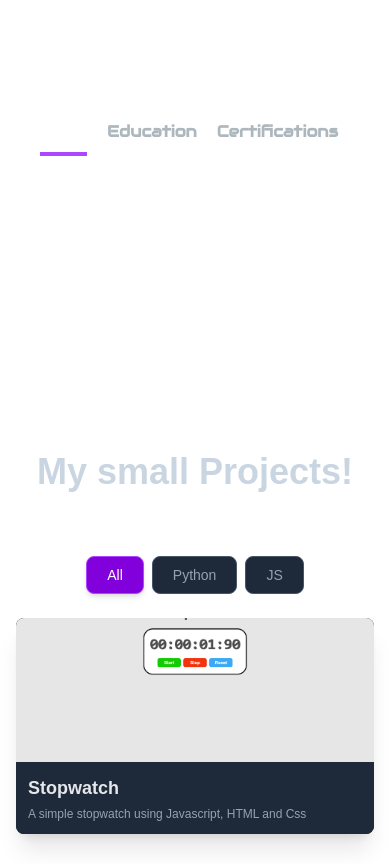
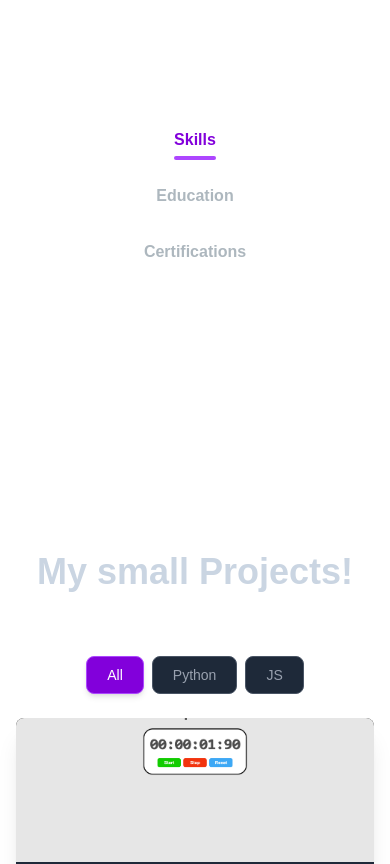
Before and after one commit to gkontevas/Portfolio, a Next.js app: page / in a window 390 px wide. Shown: the part 1760-2624 px from the top of the page. Built offline with nearby package versions, Linux system fonts and the light colour scheme.

Commit message:
updated styling and responsiveness

```diff
--- a/app/components/AboutSection.jsx
+++ b/app/components/AboutSection.jsx
@@ -12,7 +12,6 @@ const TAB_DATA = [
       <ul className="pl-2 font-audiowide">
         <li>React</li>
         <li>Next.js</li>
-        <li>Python</li>
         <li>MongoDB</li>
         <li>Javascript</li>
       </ul>
@@ -78,8 +77,8 @@ const AboutSection = () => {
 
   if (!isClient || !randomValues) {
     return (
-      <div className="relative w-fit mx-auto">
-        <div className="relative rounded-lg overflow-hidden">
+      <div className="relative mx-auto w-fit">
+        <div className="relative overflow-hidden rounded-lg">
           <Image src="/images/about-image.png" alt="about-image" width={500} height={500} />
         </div>
       </div>
@@ -88,10 +87,10 @@ const AboutSection = () => {
 
   return (
     <section className="text-white" id="about" style={{ fontFamily: "'Audiowide', cursive" }}>
-      <div className="flex flex-col md:flex-row items-center gap-8 py-8 sm:py-16 xl:gap-12 max-w-6xl mx-auto px-4">
+      <div className="flex flex-col items-center max-w-6xl gap-8 px-4 py-8 mx-auto md:flex-row sm:py-16 xl:gap-12">
         {/* Image Column - takes 50% width on medium screens and up */}
         <motion.div
-          className="w-full md:w-1/2 flex justify-center"
+          className="flex justify-center w-full md:w-1/2"
           initial={{ opacity: 0, y: 20 }}
           animate={{ opacity: 1, y: 0 }}
           transition={{ duration: 0.7, ease: "easeOut" }}
@@ -102,7 +101,7 @@ const AboutSection = () => {
             onHoverEnd={() => setIsHovered(false)}
           >
             <motion.div
-              className="absolute -inset-4 rounded-lg z-0"
+              className="absolute z-0 rounded-lg -inset-4"
               style={{ background: "transparent" }}
             >
               <svg className="absolute inset-0 w-full h-full" viewBox="0 0 100 100" preserveAspectRatio="none">
@@ -156,29 +155,32 @@ const AboutSection = () => {
         </motion.div>
 
         {/* Text Content Column - takes 50% width on medium screens and up */}
-        <div className="w-full md:w-1/2 text-center md:text-center">
-          <h2 className="text-4xl sm:text-5xl md:text-6xl font-bold text-purple-700 mb-4">
+       <div className="w-full text-center md:w-1/2">
+          <h2 className="mb-4 text-4xl font-bold text-purple-700 sm:text-5xl md:text-6xl">
             About Me
           </h2>
           <p className="text-base lg:text-lg mb-6 mx-auto md:mx-0 max-w-[500px] md:max-w-none">
             I'm a 20-year-old aspiring developer with a big passion for coding and the world of technology. Trying to improve every day and get the best out of myself! Below you can check my education and skills. My main focus is JavaScript, mainly on libraries like React, NextJs etc. Eager to learn more and more!
           </p>
-          <div className="flex flex-row justify-center md:justify-center gap-2 mb-8 flex-wrap">
+          <div className="flex flex-col flex-wrap justify-center w-full max-w-xs gap-2 mx-auto mb-8 md:flex-row md:gap-4 md:max-w-none md:w-auto">
   <TabButton
     selectTab={() => handleTabChange("skills")}
     active={tab === "skills"}
+    className="w-full px-4 py-2 text-base md:w-auto md:text-lg"
   >
     Skills
   </TabButton>
   <TabButton
     selectTab={() => handleTabChange("education")}
     active={tab === "education"}
+    className="w-full px-4 py-2 text-base md:w-auto md:text-lg"
   >
     Education
   </TabButton>
   <TabButton
     selectTab={() => handleTabChange("certifications")}
     active={tab === "certifications"}
+    className="w-full px-4 py-2 text-base md:w-auto md:text-lg"
   >
     Certifications
   </TabButton>
--- a/app/components/ParticlesBackground.js
+++ b/app/components/ParticlesBackground.js
@@ -92,15 +92,17 @@ const ParticlesBackground = () => {
                 speed: 1.5
               }
             },
-            shape: {
+           shape: isMobile
+  ? { type: "circle" }
+  : {
       type: ["circle", "char"],
-              character: isMobile ? undefined : [
+      character: [
         {
           value: ["</>", "{}", "()", "#", "=>"],
           font: "Courier",
           style: "",
           weight: "400",
-                  fill: true // Makes characters solid purple
+          fill: true
         }
       ]
     },
--- a/app/components/TabButton.jsx
+++ b/app/components/TabButton.jsx
@@ -1,24 +1,43 @@
-import React from "react";
+import React, { useRef, useLayoutEffect, useState } from "react";
 import { motion } from "framer-motion";
 
-const variants = {
-  default: { width: 0 },
-  active: { width: "calc(100% - 0.75rem)" },
-};
+const TabButton = ({ active, selectTab, children }) => {
+  const textRef = useRef(null);
+  const [underlineWidth, setUnderlineWidth] = useState(0);
 
-const TabButton = ({ active, selectTab, children }) => {
-  const buttonClasses = active ? "text-white" : "text-[#ADB7BE]";
+  useLayoutEffect(() => {
+    if (textRef.current) {
+      setUnderlineWidth(textRef.current.offsetWidth);
+    }
+  }, [children]);
 
   return (
-    <button onClick={selectTab}>
-      <p className={`mr-3 font-semibold hover:text-white ${buttonClasses}`}>
-        {children}
-      </p>
+    <button
+      onClick={selectTab}
+      className={`
+        font-orbitron
+        px-4 py-2
+        rounded-md
+        font-semibold
+        transition
+        duration-150
+        focus:outline-none
+        bg-transparent
+        mx-1
+        ${active
+          ? "text-purple-700"
+          : "text-[#ADB7BE] hover:text-purple-700"
+        }
+      `}
+      style={{ display: "flex", flexDirection: "column", alignItems: "center", background: "transparent" }}
+    >
+      <span ref={textRef}>{children}</span>
       <motion.div
-        animate={active ? "active" : "default"}
-        variants={variants}
-        className="h-1 bg-purple-500 mt-2 mr-3"
-      ></motion.div>
+        animate={{ width: active ? underlineWidth : 0 }}
+        transition={{ type: "spring", stiffness: 300, damping: 30 }}
+        className="h-1 mt-1 bg-purple-500"
+        style={{ borderRadius: 2 }}
+      />
     </button>
   );
 };
--- a/app/globals.css
+++ b/app/globals.css
@@ -28,3 +28,7 @@ body {
 html {
   scroll-behavior: smooth;
 }
+
+.font-orbitron {
+  font-family: 'Orbitron', sans-serif;
+}
```
Lines whose indentation alone changed are shown as unchanged.
